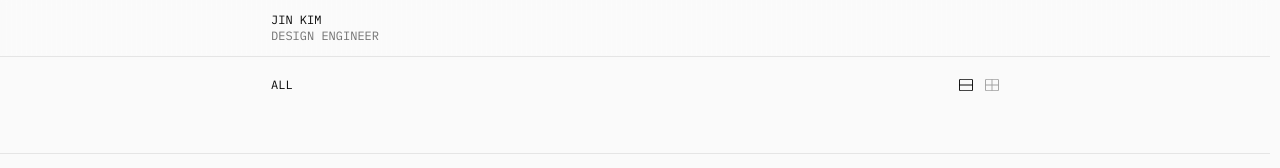
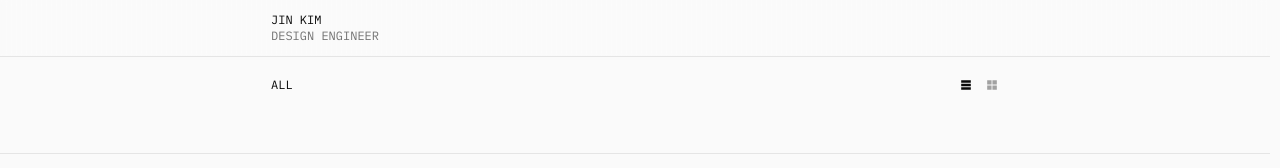
Before and after one commit to JinKim1011/jin-portfolio, a Next.js app: page / in a window 1280 px wide. Shown: the top 168 px of the page. Built offline with nearby package versions, Linux system fonts and the light colour scheme.

Commit message:
feat(PostViewTypeControl): update icons to Row and Square for view options

```diff
--- a/src/components/post-view-type-control.tsx
+++ b/src/components/post-view-type-control.tsx
@@ -2,7 +2,7 @@
 
 import SegmentedControl from "./ui/segmented-control";
 import type { PostView } from "@/types/post";
-import { ViewHorizontalIcon, ViewGridIcon } from "@radix-ui/react-icons";
+import { SquareIcon, RowIcon } from "./icons";
 
 type PostViewTypeControlProps = {
   view: PostView;
@@ -14,8 +14,8 @@ export default function PostViewTypeControl({
   onViewChange,
 }: PostViewTypeControlProps) {
   const options = [
-    { value: "list", iconName: ViewHorizontalIcon },
-    { value: "card", iconName: ViewGridIcon },
+    { value: "list", iconName: RowIcon },
+    { value: "card", iconName: SquareIcon },
   ];
 
   const handleViewTypeChange = (selected: string) => {
```
